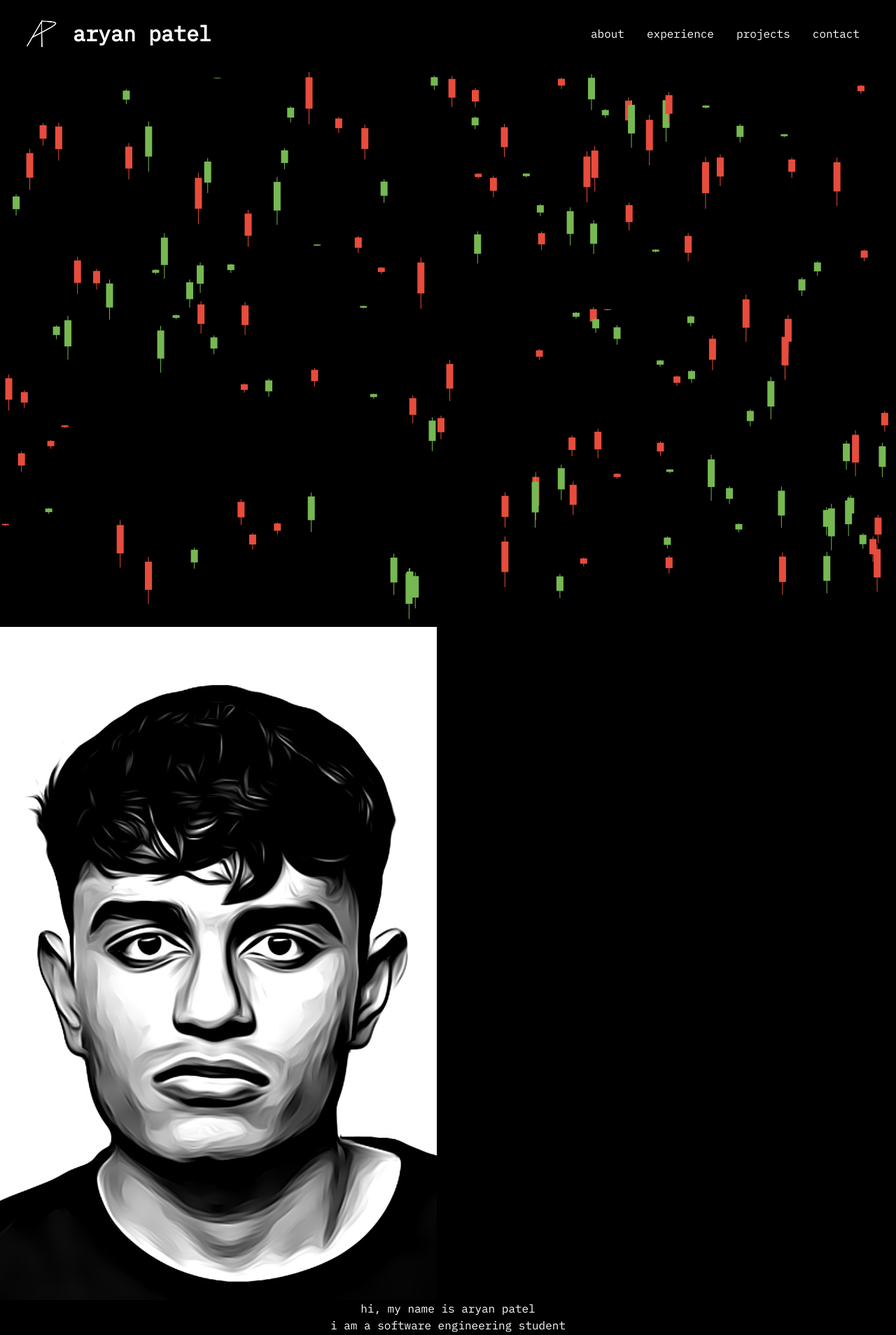
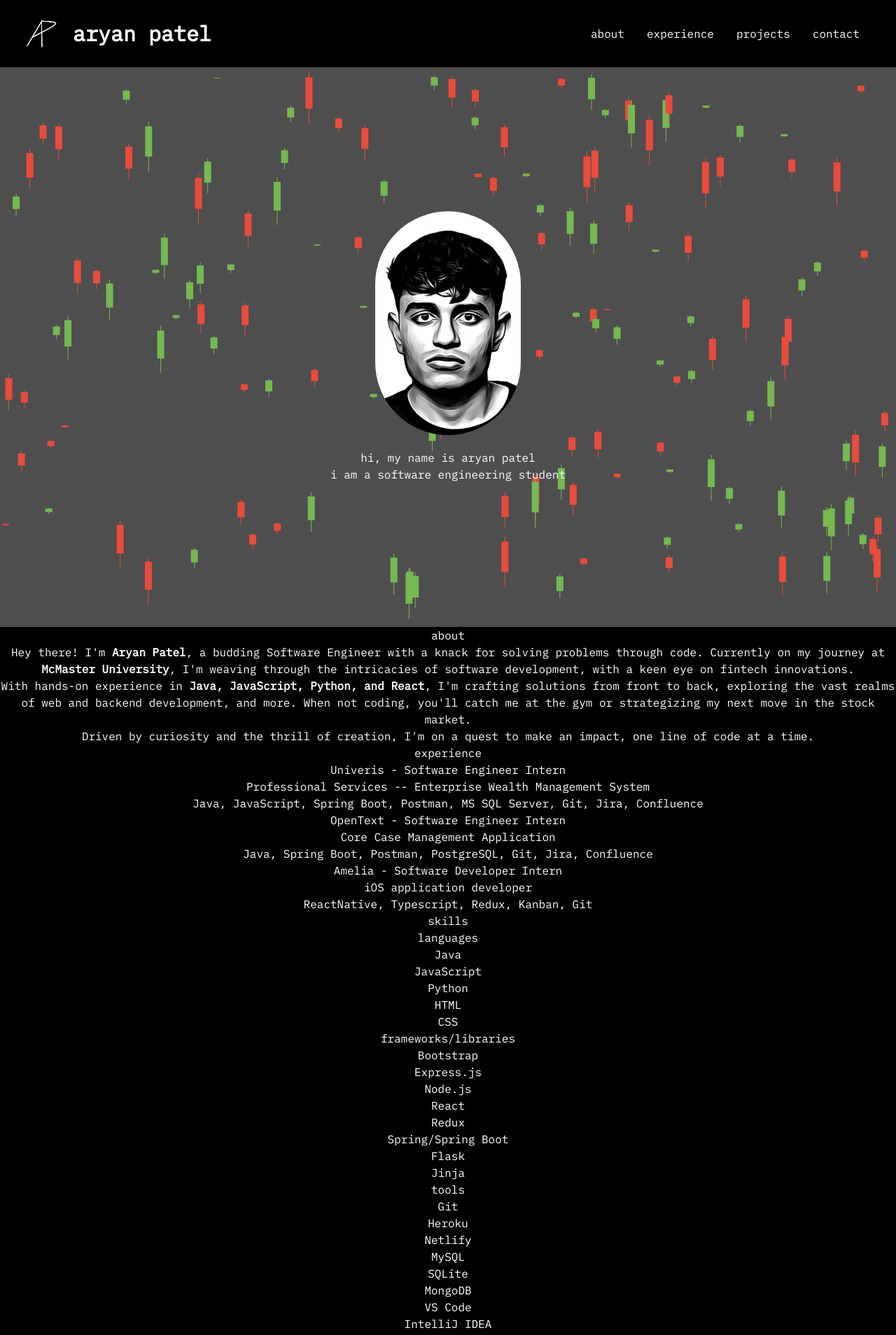
Before and after one commit to Aryanpatel335/PersonalWebsite, a React (Create React App) app: page / in a window 1280 px wide. Shown: the top 1908 px of the page at 70% size. Built offline with nearby package versions, Linux system fonts and the light colour scheme.

Commit message:
intro changes

```diff
--- a/src/components/Intro.js
+++ b/src/components/Intro.js
@@ -3,12 +3,17 @@ import cartoonImage from "../resources/cartoon.png";
 import StockCanvas from "./StockCanvas";
 const Intro = () => {
   return (
-    <div className="intro">
-      <StockCanvas />
-      <img src={cartoonImage} alt="Cartoon representation" />
-      {/* Update the src with the correct path if using the public folder */}
-      <p>hi, my name is aryan patel</p>
-      <p>i am a software engineering student</p>
+    <div className="flex flex-col justify-center items-center h-screen bg-gray relative">
+      <div className="absolute inset-0 z-0">
+        <StockCanvas />
+      </div>
+      <img
+        src={cartoonImage}
+        alt="Cartoon representation"
+        className="z-10 w-70 h-80 border-3 border-gray rounded-full mb-5"
+      />
+      <p className="z-10">hi, my name is aryan patel</p>
+      <p className="z-10">i am a software engineering student</p>
     </div>
   );
 };
--- a/src/components/Nav.js
+++ b/src/components/Nav.js
@@ -12,7 +12,7 @@ const Nav = () => {
 
   return (
     <div className="flex justify-between items-center h-24 max-w-[1240px] mx-auto px-4 text-white">
-      <div className="flex justify-between items-center">
+      <div className="flex justify-between items-center ">
         {!nav ? (
           <>
             <img className="logo w-12 h-12 mr-5" src={logo_AP} alt="logo" />
--- a/tailwind.config.js
+++ b/tailwind.config.js
@@ -6,6 +6,9 @@ module.exports = {
       fontFamily: {
         mono: ['"IBM Plex Mono"', "monospace"],
       },
+      colors: {
+        gray: "#4e4e4e",
+      },
     },
   },
   plugins: [],
```
